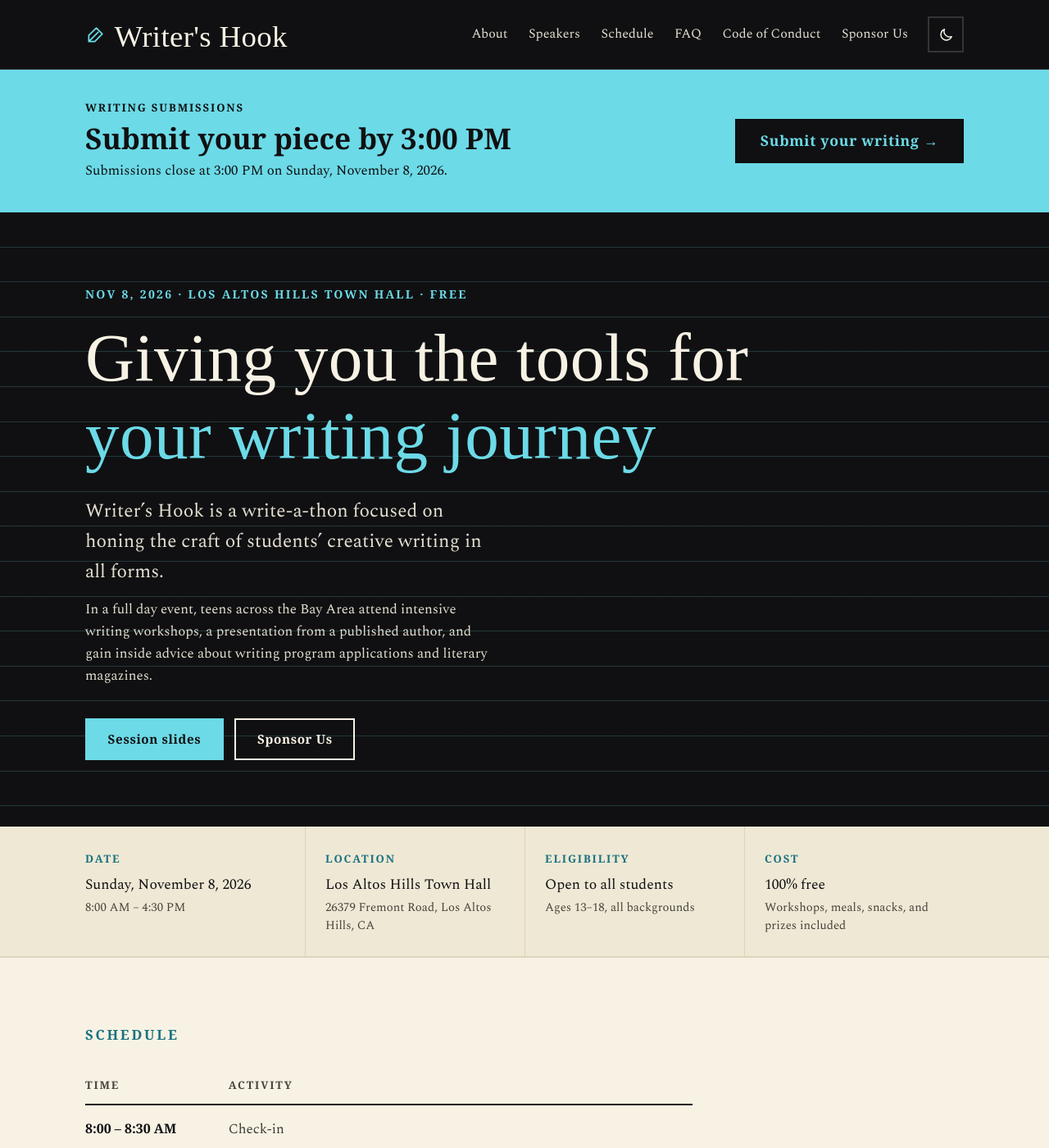
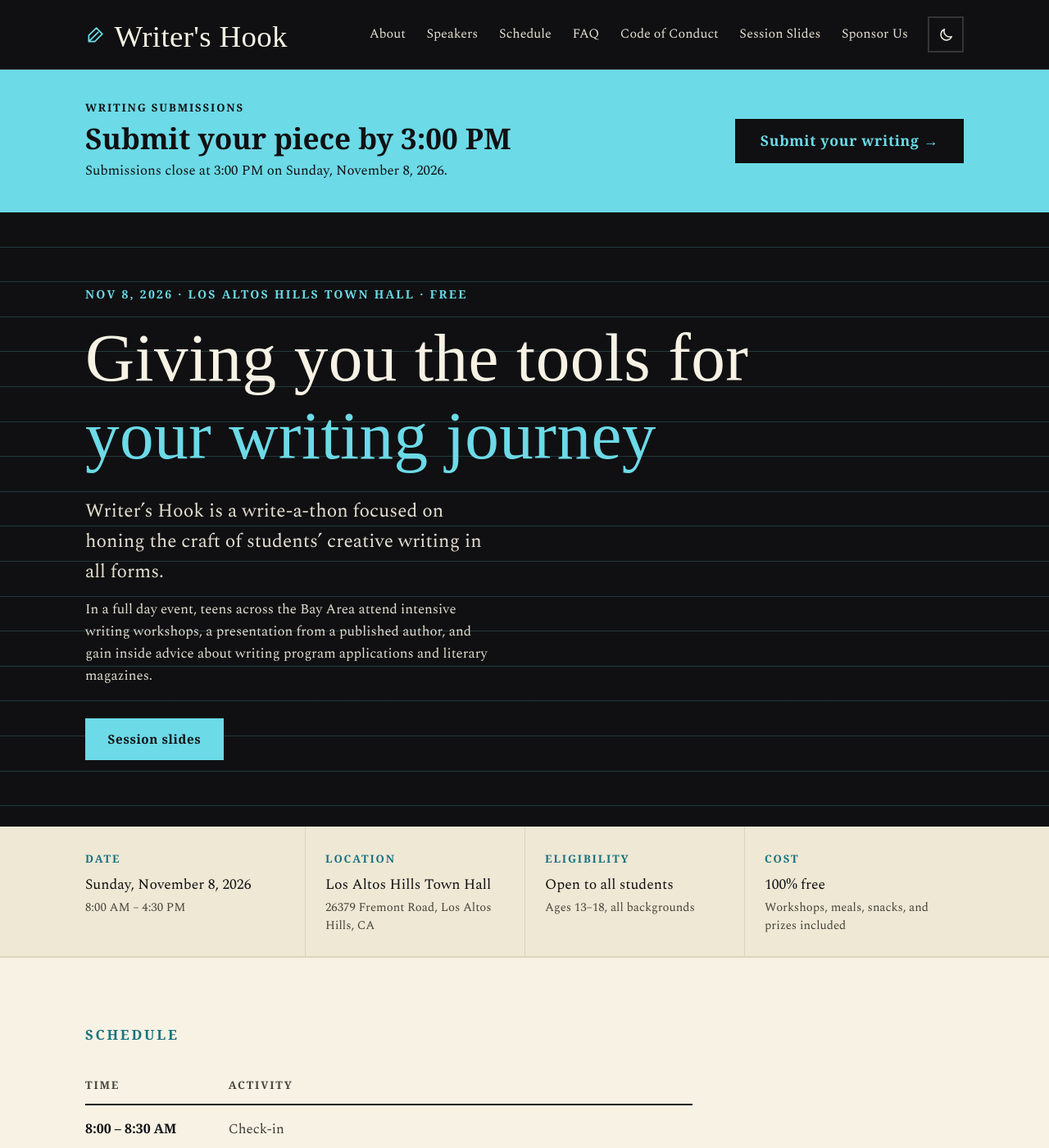
Before and after one commit to Writer-s-Hook/Website, a Jekyll site: the page built from index.md, in a window 1280 px wide and 1400 px high. Shown: the whole window at 82% size. Built offline with Jekyll 4.4.1, drawn with Linux system fonts in a browser that asks for light colours; some web fonts are replaced.

Commit message:
Add Session Slides to the top menu and drop the hero Sponsor Us button
The header nav gains a Session Slides link. Seven links no longer fit on
one line between 901px and 1000px, so the collapse-to-Menu breakpoint
moves to 1000px (CSS and the matching script listener), and menu labels
no longer wrap mid-label.

Co-Authored-By: Claude Opus 5.5 <noreply@anthropic.com>

```diff
--- a/_data/menus.yml
+++ b/_data/menus.yml
@@ -14,6 +14,9 @@ main:
   - name: "Code of Conduct"
     url: "/conduct/"
     weight: 5
+  - name: "Session Slides"
+    url: "/slides/"
+    weight: 6
   - name: "Sponsor Us"
     url: "/sponsor/"
     weight: 7
--- a/_layouts/home.html
+++ b/_layouts/home.html
@@ -33,7 +33,6 @@ layout: default
     <div class="hero-actions">
       {% if site.event.register_url != "" %}<a class="btn btn-primary" href="{{ site.event.register_url }}" target="_blank" rel="noopener">Register for Free</a>{% endif %}
       {% if site.data.decks.size > 0 %}<a class="btn btn-primary" href="{{ '/slides/' | relative_url }}">Session slides</a>{% endif %}
-      <a class="btn btn-ghost" href="https://hcb.hackclub.com/donations/start/writershook" target="_blank" rel="noopener">Sponsor Us</a>
     </div>
   </div>
 </section>
--- a/_sass/components/_header.scss
+++ b/_sass/components/_header.scss
@@ -65,6 +65,7 @@
   // and would repaint the register button's text.
   ul a {
     font-family: $body; font-size: 1rem; color: var(--ink-soft);
+    white-space: nowrap;
     text-decoration: none; padding: .2rem 0; border-bottom: 1px solid transparent;
     &:hover { color: var(--ink); border-bottom-color: var(--accent); }
     &[aria-current="page"] { color: var(--ink); border-bottom-color: var(--accent); }
@@ -82,7 +83,8 @@
   }
 }
 
-@media (max-width: 900px) {
+// Seven links need about 1000px on one line; below that, collapse to Menu.
+@media (max-width: 1000px) {
   .nav-toggle { display: block; order: 4; }
   .site-nav { display: none; width: 100%; flex-direction: column; align-items: flex-start; gap: 1.1rem; padding-bottom: 1.4rem; }
   .site-nav.is-open { display: flex; }
--- a/assets/js/scripts.js
+++ b/assets/js/scripts.js
@@ -77,7 +77,7 @@
     });
 
     // Returning to desktop width should not leave stale open state behind.
-    window.matchMedia('(min-width: 901px)').addEventListener('change', function (e) {
+    window.matchMedia('(min-width: 1001px)').addEventListener('change', function (e) {
       if (e.matches && isOpen()) setOpen(false, false);
     });
   }
```
